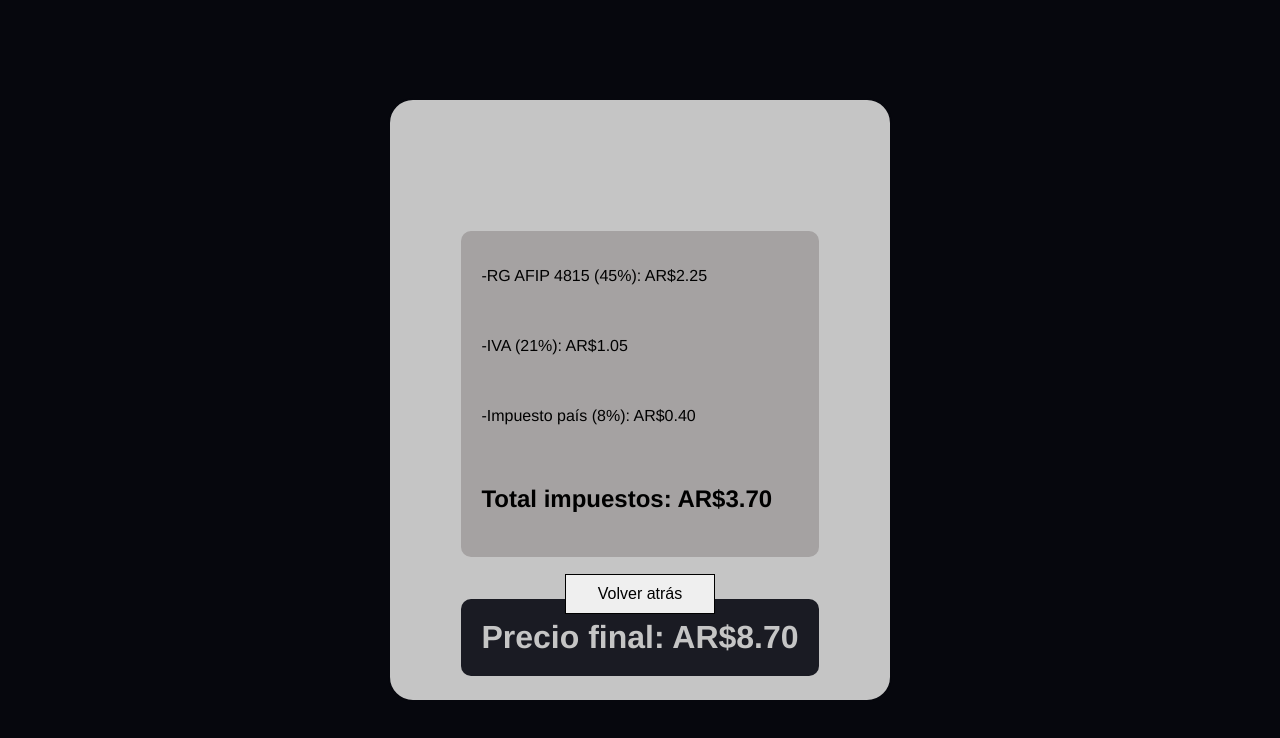
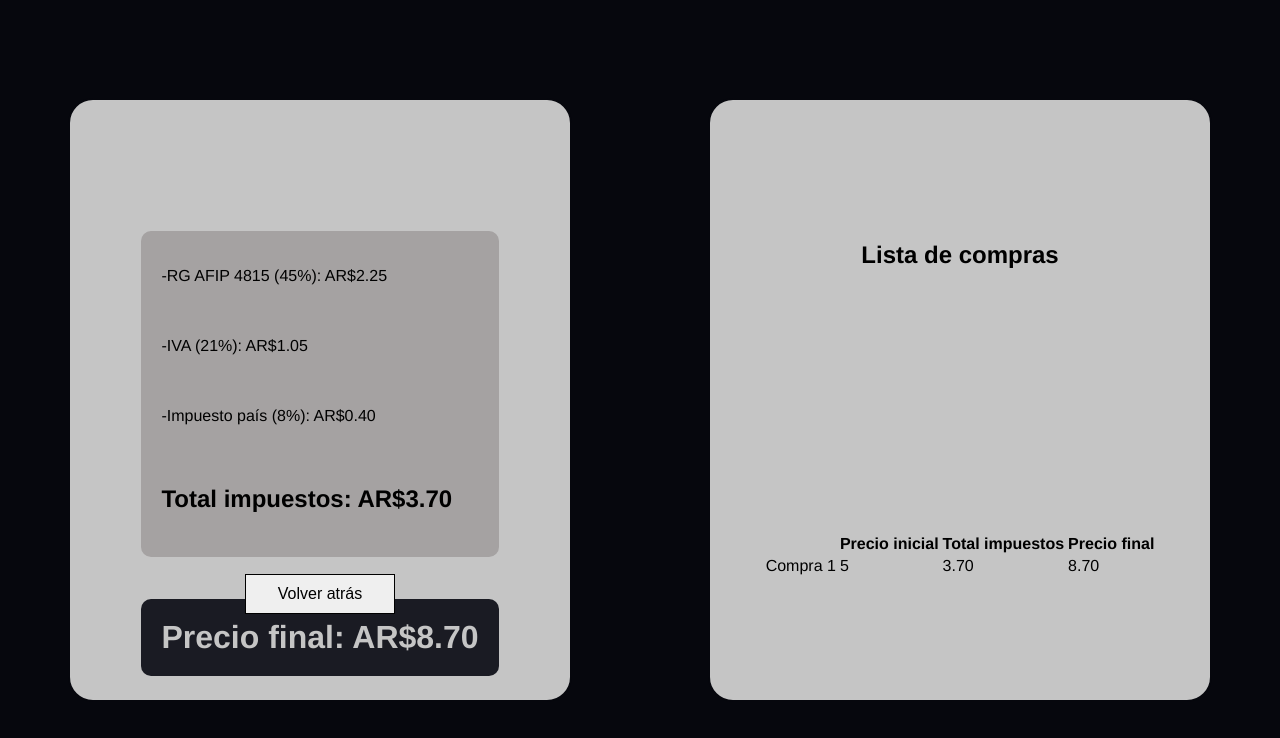
Before and after one commit to MScrimaglia/javascript_coderhouse, a plain HTML site: page index.html in a window 1280 px wide. Both pictures are taken after typing "5" into the empty fields and a click on the input "Calcular". Drawn offline with Linux system fonts and the light colour scheme.

Commit message:
tabla de compras (sin diseno)

```diff
--- a/index.html
+++ b/index.html
@@ -60,6 +60,20 @@
             </div>
         </div>
 
+        <div class="main_container">
+            <h2>Lista de compras</h2>
+            <table class="compras_tb">
+                <tbody id="compras_tb_body">
+                    <tr>
+                        <th></th>
+                        <th>Precio inicial</th>
+                        <th>Total impuestos</th>
+                        <th>Precio final</th>
+                    </tr>
+                </tbody>
+            </table>
+        </div>
+
     </div>
 
     <script src="./js/script.js"></script>
--- a/js/script.js
+++ b/js/script.js
@@ -83,16 +83,18 @@ function displayValues (){
     // Se agrega el objeto compra al sessionStorage
     sessionStorage.setItem(sessionStorage.length, JSON.stringify(compra));
 
+    completeTable();
+
 }
 
 function changeDisplayValues(textIDs, textValues){
-    // Recibe dos arrays como argumentos,
+    // Recibe dos arrays como argumentos, asignando los valores del segundo arg a los textos con los IDs del primer arg
 
     function changeText(id, text) {
         document.getElementById(id).innerText = text;
     }
 
-    // Se ejecuta la funcion por cada texto a reiniciar
+    // Se ejecuta la funcion por cada texto a cambiar
     for (let textID of textIDs) {
         let current_index = textIDs.findIndex(x => x == textID);
         let text_value = textValues[current_index];
@@ -100,6 +102,17 @@ function changeDisplayValues(textIDs, textValues){
         changeText(textID, text_value);
     }
 
+}
+
+
+
+function completeTable(){
+    let tb = document.getElementById("compras_tb_body");
+
+    for (let i = 0; i < sessionStorage.length; i++) {
+        let compra = JSON.parse(sessionStorage.getItem(i));
+        tb.innerHTML += "<tr><td>" + 'Compra ' + (i + 1) + "</td><td>" + ((parseInt(compra.final) - parseInt(compra.impuestos)).toString()) + "</td><td>" + compra.impuestos + "</td><td>" + compra.final + "</td></tr>";
+    }
 }
 
 function formSubmit(){
--- a/style/style.css
+++ b/style/style.css
@@ -11,7 +11,7 @@ body {
     height: 100vh;
     display: flex;
     align-items: center;
-    justify-content: center;
+    justify-content: space-around;
     background-color: #06070d;
 }
 
```
